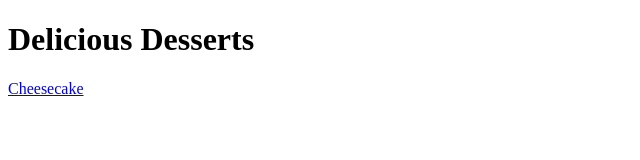
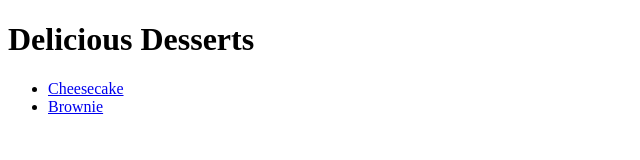
Before and after one commit to TheGiantPlum/odin-recipes, a plain HTML site: page index.html in a window 1280 px wide. Shown: the whole page, without its empty margins (0-640 px from the left). Drawn offline with Linux system fonts and the light colour scheme.

Commit message:
Add link to brownie

```diff
--- a/index.html
+++ b/index.html
@@ -9,6 +9,9 @@
     <Body>
         <h1>Delicious Desserts</h1>
 
-        <a href="recipes/cheesecake.html">Cheesecake</a>
+        <ul>
+        <li><a href="recipes/cheesecake.html">Cheesecake</a></li>
+        <li><a href="recipes/brownie.html">Brownie</a></li>
+        </ul>
     </Body>
 </html>
```
